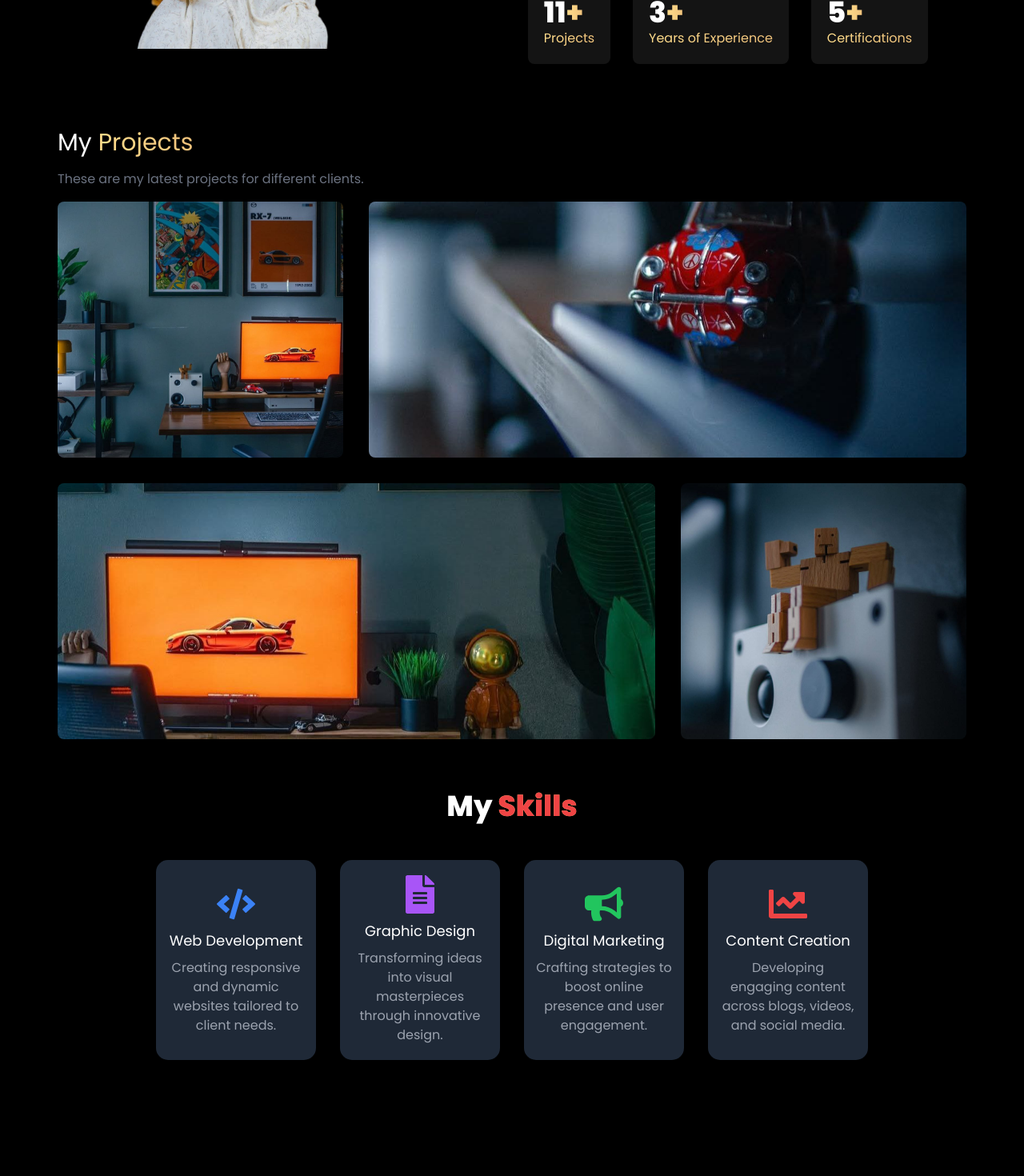
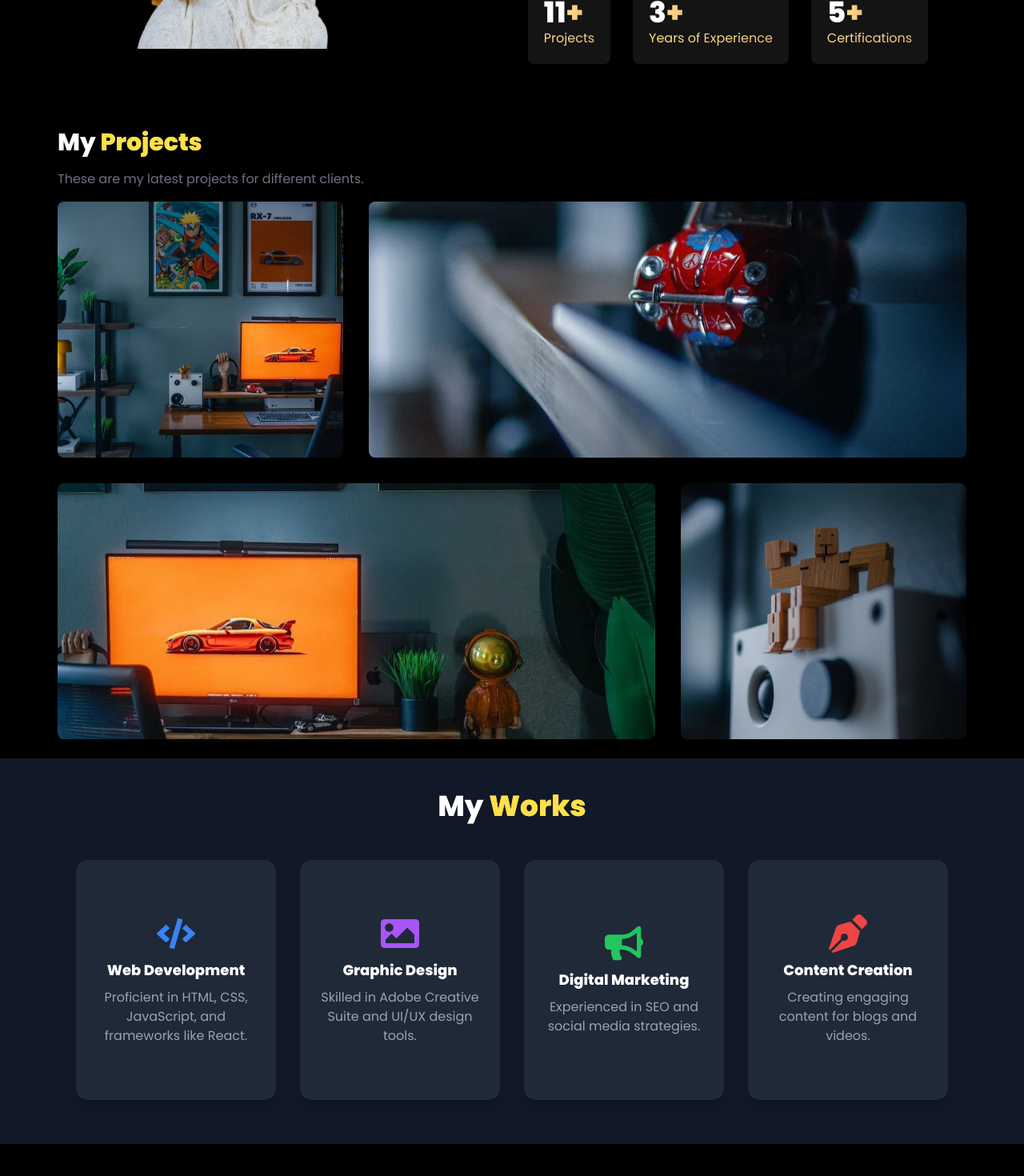
Before and after one commit to FetuTechTamer/My-personal-portfolio, a React (Create React App) app: page / in a window 1280 px wide. Shown: the part 1180-2650 px from the top of the page at 80% size. Built offline with nearby package versions, Linux system fonts and the light colour scheme; the HTML template or start-up script is replaced by a standard one.

Commit message:
update commit

```diff
--- a/src/components/Portfolio.jsx
+++ b/src/components/Portfolio.jsx
@@ -1,15 +1,15 @@
 import React from 'react';
-import { FaCode, FaFileAlt, FaBullhorn, FaChartLine } from 'react-icons/fa';
+import { FaCode, FaImage, FaBullhorn, FaPenNib } from 'react-icons/fa';
 
 const ExperienceCard = ({ experience, theme }) => {
     return (
-        <div className={`portfolio-card ${theme === 'light' ? 'bg-gray-200' : 'bg-gray-800'} shadow-lg cursor-pointer`}>
+        <div className={`portfolio-card ${theme === 'light' ? 'bg-gray-200' : 'bg-gray-800'} shadow-lg cursor-pointer transform transition-transform duration-300 hover:scale-105`}>
             <div className="portfolio-card-inner">
                 <div className="portfolio-card-front">
                     <div className="flex items-center justify-center mb-2">
                         {experience.icon}
                     </div>
-                    <h3 className={`${theme === 'light' ? 'text-gray-900' : 'text-white'} text-lg text-center`}>
+                    <h3 className={`${theme === 'light' ? 'text-gray-900' : 'text-white'} text-lg text-center font-semibold`}>
                         {experience.company}
                     </h3>
                     <p className={`${theme === 'light' ? 'text-gray-700' : 'text-gray-400'} text-center mt-2`}>
@@ -17,8 +17,9 @@ const ExperienceCard = ({ experience, theme }) => {
                     </p>
                 </div>
                 <div className="portfolio-card-back">
-                    <h4 className="text-red-500 font-bold">Learn More</h4>
-                    <p className={`${theme === 'light' ? 'text-gray-900' : 'text-gray-300'}`}>Skills: {experience.tags.join(', ')}</p>
+                    <p className={`${theme === 'light' ? 'text-gray-900' : 'text-gray-300'} text-center`}>
+                        Skills: {experience.tags.join(', ')}
+                    </p>
                 </div>
             </div>
         </div>
@@ -29,49 +30,57 @@ const Portfolio = ({ theme }) => {
     const experiences = [
         {
             company: "Web Development",
-            description: "Creating responsive and dynamic websites tailored to client needs.",
-            tags: ["HTML", "CSS", "JavaScript"],
+            description: "Proficient in HTML, CSS, JavaScript, and frameworks like React.",
+            tags: ["HTML", "CSS", "JavaScript", "React", "Node.js", "Tailwind"],
             icon: <FaCode className="text-5xl text-blue-500" />,
         },
         {
             company: "Graphic Design",
-            description: "Transforming ideas into visual masterpieces through innovative design.",
-            tags: ["Illustration", "Adobe Suite"],
-            icon: <FaFileAlt className="text-5xl text-purple-500" />,
+            description: "Skilled in Adobe Creative Suite and UI/UX design tools.",
+            tags: ["Photoshop", "Illustrator", "Figma"],
+            icon: <FaImage className="text-5xl text-purple-500" />,
         },
         {
             company: "Digital Marketing",
-            description: "Crafting strategies to boost online presence and user engagement.",
-            tags: ["Social Media", "SEO", "Content Strategy"],
+            description: "Experienced in SEO and social media strategies.",
+            tags: ["SEO", "Social Media", "Content Strategy"],
             icon: <FaBullhorn className="text-5xl text-green-500" />,
         },
         {
             company: "Content Creation",
-            description: "Developing engaging content across blogs, videos, and social media.",
-            tags: ["Blogging", "Video Production", "Social Media"],
-            icon: <FaChartLine className="text-5xl text-red-500" />,
+            description: "Creating engaging content for blogs and videos.",
+            tags: ["Blogging", "Video Production", "Copywriting"],
+            icon: <FaPenNib className="text-5xl text-red-500" />,
         },
     ];
 
     return (
-        <div className={`py-10 ${theme === 'light' ? 'bg-white' : 'bg-black'} transition-colors duration-300`} id='portfolio'>
+        <div className={`py-10 ${theme === 'light' ? 'bg-white' : 'bg-gray-900'} transition-colors duration-300`} id='portfolio'>
+            <h2 className={`mb-8 text-4xl ${theme === 'light' ? 'text-gray-900' : 'text-white'} text-center font-bold`}>
+                My <span className="text-yellow-300">Works</span>
+            </h2>
+            <div className="flex justify-center flex-wrap">
+                {experiences.map((experience, index) => (
+                    <ExperienceCard key={index} experience={experience} theme={theme} />
+                ))}
+            </div>
+
             <style>
                 {`
                     .portfolio-card {
-                        width: 200px; /* Card width */
-                        height: 250px; /* Card height */
-                        transition: transform 0.3s, box-shadow 0.3s;
+                        width: 250px; /* Card width */
+                        height: 300px; /* Card height */
                         perspective: 1000px; /* Enable 3D perspective */
                         margin: 15px; /* Space between cards */
                         border-radius: 15px; /* Rounded corners */
+                        overflow: hidden; /* Hide overflow */
                     }
                     .portfolio-card-inner {
                         position: relative;
                         width: 100%;
                         height: 100%;
-                        transition: transform 0.3s;
                         transform-style: preserve-3d; /* Preserve 3D */
-                        border-radius: 15px; /* Match inner card with outer */
+                        transition: transform 0.3s; /* Smooth transition */
                     }
                     .portfolio-card:hover .portfolio-card-inner {
                         transform: rotateY(180deg); /* Flip on hover */
@@ -85,25 +94,17 @@ const Portfolio = ({ theme }) => {
                         flex-direction: column;
                         align-items: center;
                         justify-content: center;
-                        padding: 15px; /* Increased padding */
+                        padding: 20px; /* Padding for better layout */
                         border-radius: 15px; /* Match corners */
+                        box-shadow: 0 4px 10px rgba(0, 0, 0, 0.1); /* Subtle shadow for depth */
                     }
                     .portfolio-card-back {
                         transform: rotateY(180deg); /* Rotate back side */
-                        background-color: ${theme === 'light' ? '#f9f9f9' : '#333'}; /* Back side color */
+                        background-color: ${theme === 'light' ? '#f9f9f9' : '#444'}; /* Back side color */
                         color: ${theme === 'light' ? '#333' : '#fff'}; /* Text color */
                     }
                 `}
             </style>
-
-            <h2 className={`mb-8 text-4xl ${theme === 'light' ? 'text-gray-900' : 'text-white'} text-center font-bold`}>
-                My <span className="text-red-500">Skills</span>
-            </h2>
-            <div className="flex justify-center flex-wrap">
-                {experiences.map((experience, index) => (
-                    <ExperienceCard key={index} experience={experience} theme={theme} />
-                ))}
-            </div>
         </div>
     );
 };
--- a/src/components/Service.jsx
+++ b/src/components/Service.jsx
@@ -1,45 +1,44 @@
-import React from 'react'
-import service1 from '../images/photo_2.jpg'
-import service2 from '../images/photo_3.jpg'
-import service3 from '../images/photo_4.jpg'
-import service4 from '../images/photo_5.jpg'
+import React from 'react';
+import service1 from '../images/photo_2.jpg';
+import service2 from '../images/photo_3.jpg';
+import service3 from '../images/photo_4.jpg';
+import service4 from '../images/photo_5.jpg';
 
-const Service = () => {
+const Service = ({ theme }) => {
     return (
-        <div className="py-6 max-w-[1200px] mx-auto">
+        <div className={`py-6 max-w-[1200px] mx-auto ${theme === 'dark' ? 'bg-black' : 'bg-white'}`}>
             <div className="mx-auto px-4 md:px-8">
-                <div className="mb-4 flex items-center justify-between ">
+                <div className="mb-4 flex items-center justify-between">
                     <div className="flex flex-col gap-4">
-                        <h2 className="text-2xl lg:text-3xl text-white">
-                            My <span>Projects</span>
+                        <h2 className={`text-2xl lg:text-3xl font-bold ${theme === 'dark' ? 'text-white' : 'text-gray-800' }`}>
+                            My <span className="text-yellow-300">Projects</span>
                         </h2>
-                        <p className="text-gray-500">
+                        <p className={`text-gray-500 ${theme === 'dark' ? 'text-gray-400' : 'text-gray-600'}`}>
                             These are my latest projects for different clients.
                         </p>
                     </div>
                 </div>
 
-                <div className="grid  gap-4 sm:grid-cols-3 md:gap-6 xl:gap-8" id='service'>
-                    <a href="/" class="group h-48 overflow-hidden rounded-lg shadow-lg md:h-80">
-                        <img src={service1} alt="" class="h-full w-full object-cover object-center transition duration-200 group-hover:scale-110" />
+                <div className="grid gap-4 sm:grid-cols-2 md:grid-cols-3 md:gap-6 xl:gap-8" id="service">
+                    <a href="/" className="group h-48 overflow-hidden rounded-lg shadow-lg md:h-80">
+                        <img src={service1} alt="Project 1" className="h-full w-full object-cover object-center transition duration-200 group-hover:scale-110" />
                     </a>
 
-                    <a href="/" class="group h-48 overflow-hidden rounded-lg shadow-lg md:col-span-2 md:h-80">
-                        <img src={service2} alt="" class="h-full w-full object-cover object-center transition duration-200 group-hover:scale-110" />
+                    <a href="/" className="group h-48 overflow-hidden rounded-lg shadow-lg md:col-span-2 md:h-80">
+                        <img src={service2} alt="Project 2" className="h-full w-full object-cover object-center transition duration-200 group-hover:scale-110" />
                     </a>
 
-                    <a href="/" class="group h-48 overflow-hidden rounded-lg shadow-lg md:col-span-2 md:h-80">
-                        <img src={service3} alt="" class="h-full w-full object-cover object-center transition duration-200 group-hover:scale-110" />
+                    <a href="/" className="group h-48 overflow-hidden rounded-lg shadow-lg md:col-span-2 md:h-80">
+                        <img src={service3} alt="Project 3" className="h-full w-full object-cover object-center transition duration-200 group-hover:scale-110" />
                     </a>
 
-                    <a href="/" class="group h-48 overflow-hidden rounded-lg shadow-lg md:h-80">
-                        <img src={service4} alt="" class="h-full w-full object-cover object-center transition duration-200 group-hover:scale-110" />
+                    <a href="/" className="group h-48 overflow-hidden rounded-lg shadow-lg md:h-80">
+                        <img src={service4} alt="Project 4" className="h-full w-full object-cover object-center transition duration-200 group-hover:scale-110" />
                     </a>
-
                 </div>
             </div>
         </div>
     );
 };
 
-export default Service
+export default Service;
```
Also changed, not shown: src/components/Navbar.jsx (+10 -5 lines).
